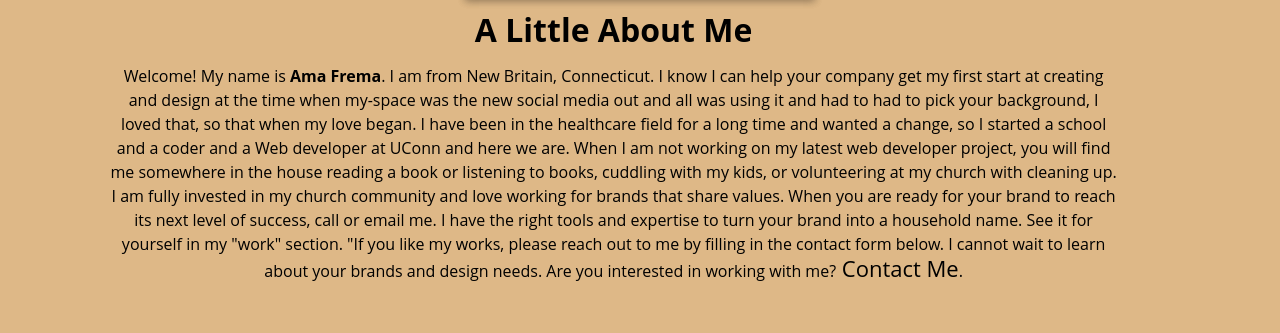
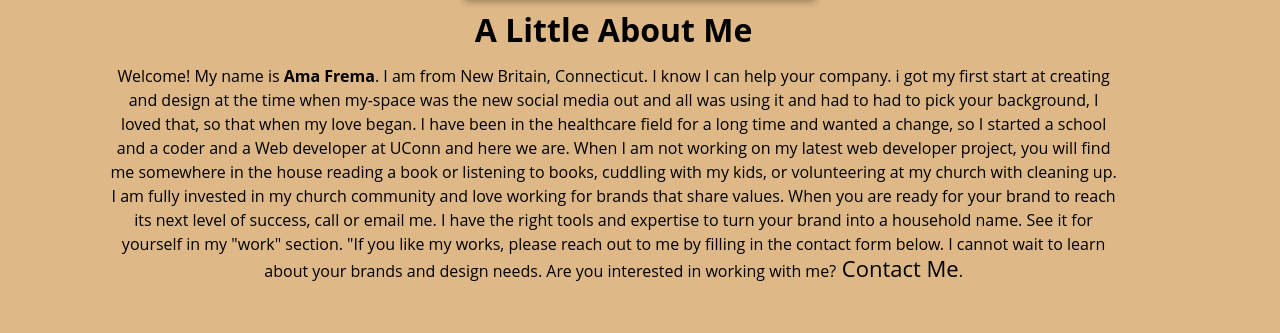
Before and after one commit to Afrema90/portfolio, a plain HTML site: page index.html in a window 1280 px wide. Shown: the part 814-1147 px from the top of the page. Drawn offline with Linux system fonts and the light colour scheme.

Commit message:
Update index.html

```diff
--- a/index.html
+++ b/index.html
@@ -46,7 +46,7 @@
     <div class="profile-container">
         <h1 style="text-align:center;">A Little About Me</h1>
         <p>Welcome! My name is <b>Ama Frema</b>. I am from New Britain, Connecticut.
-            I know I can help your company get my first start at creating and design at the time when my-space
+            I know I can help your company. i got my first start at creating and design at the time when my-space
             was the new social media out and all was using it and had to had to pick your background,
             I loved that, so that when my love began. I have been in the healthcare field for a long time and wanted a change,
             so I started a school and a coder and a Web developer at UConn and here we are.
```
